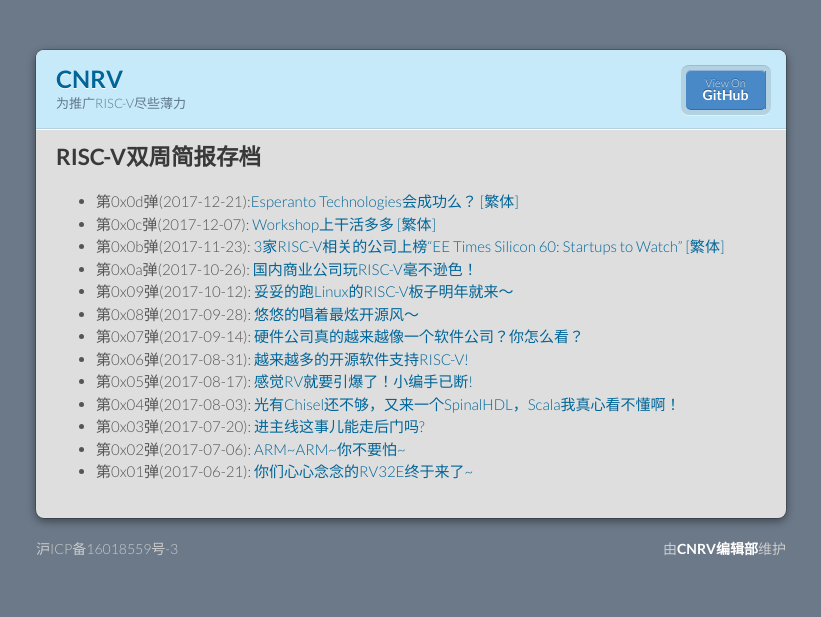
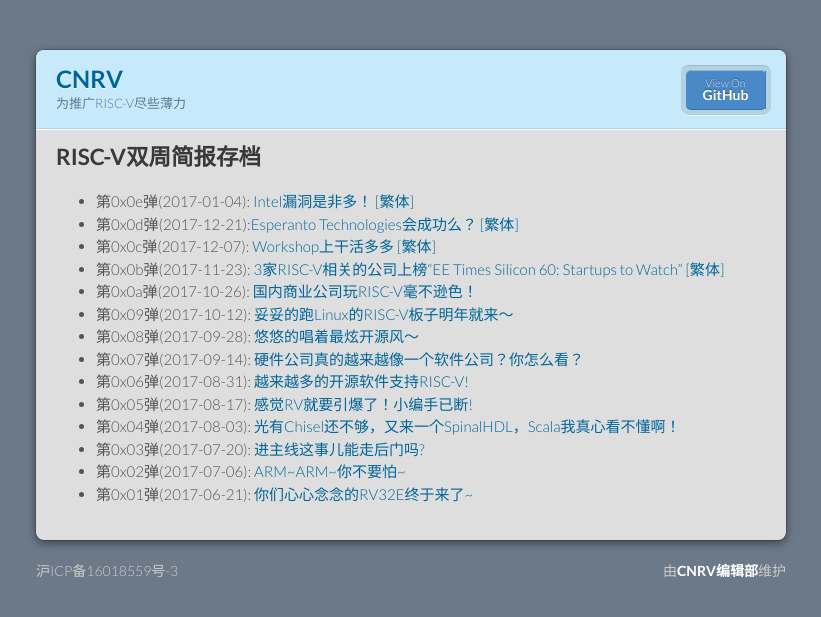
Before and after one commit to cnrv/home, a Jekyll site: the page built from biweekly-archive.md, in a window 1280 px wide. Shown: the top 617 px of the page, without its empty margins (229-1050 px from the left). Built offline with Jekyll 4.4.1, drawn with Linux system fonts in a browser that asks for light colours; Markdown is read by kramdown in place of the engine named in the settings; comment, search, counter and statistics services are not loaded; our own code applies the rules of GitHub Pages for plain Markdown files.

Commit message:
update archive.
Signed-off-by: Alex Guo <xfguo@credosemi.com.cn>

```diff
--- a/biweekly-archive.md
+++ b/biweekly-archive.md
@@ -4,6 +4,7 @@
 
 ## RISC-V双周简报存档
 
+- 第0x0e弹(2017-01-04): [Intel漏洞是非多！](bi-week-rpts/2018-01-04) [\[繁体\]](bi-week-rpts/2018-01-04.tc)
 - 第0x0d弹(2017-12-21):[Esperanto Technologies会成功么？](bi-week-rpts/2017-12-21) [\[繁体\]](bi-week-rpts/2017-12-21.tc)
 - 第0x0c弹(2017-12-07): [Workshop上干活多多](bi-week-rpts/2017-12-07) [\[繁体\]](bi-week-rpts/2017-12-07.tc)
 - 第0x0b弹(2017-11-23): [3家RISC-V相关的公司上榜“EE Times Silicon 60: Startups to Watch”](bi-week-rpts/2017-11-23) [\[繁体\]](bi-week-rpts/2017-11-23.tc)
```
